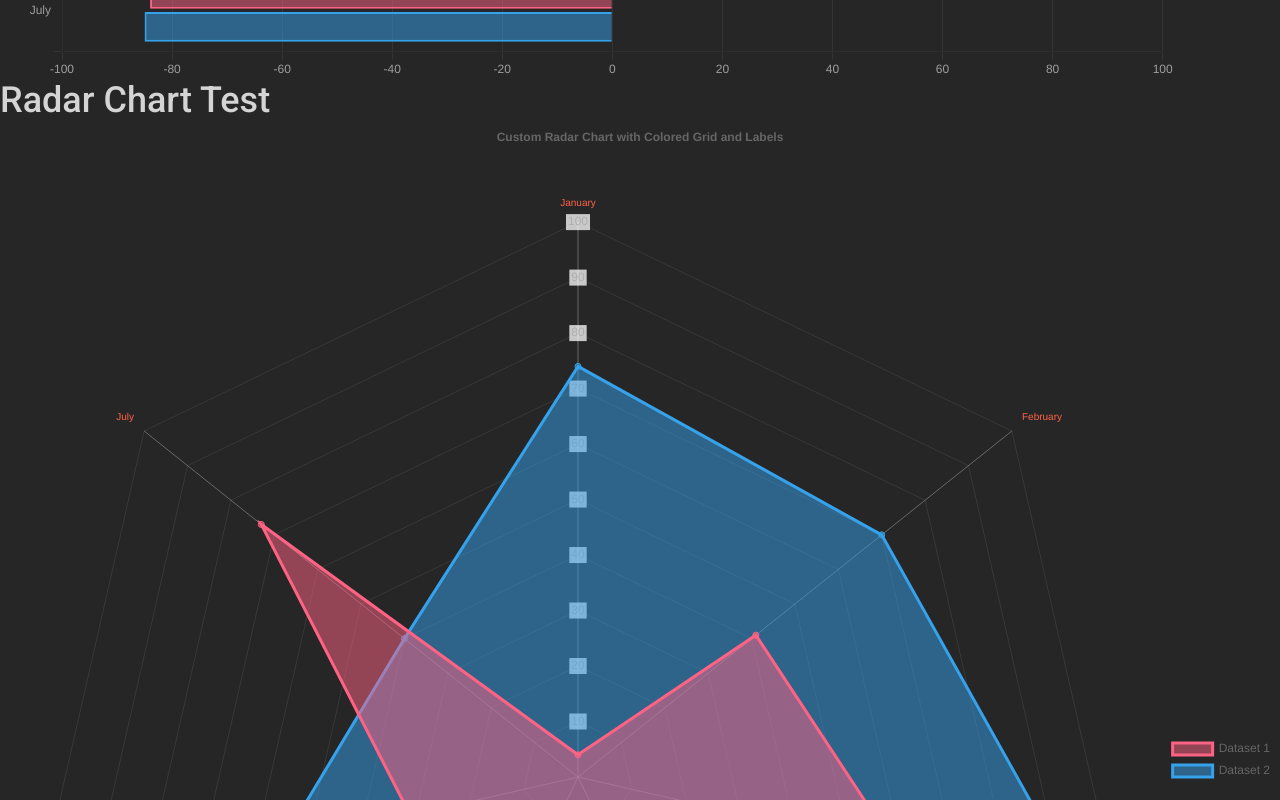
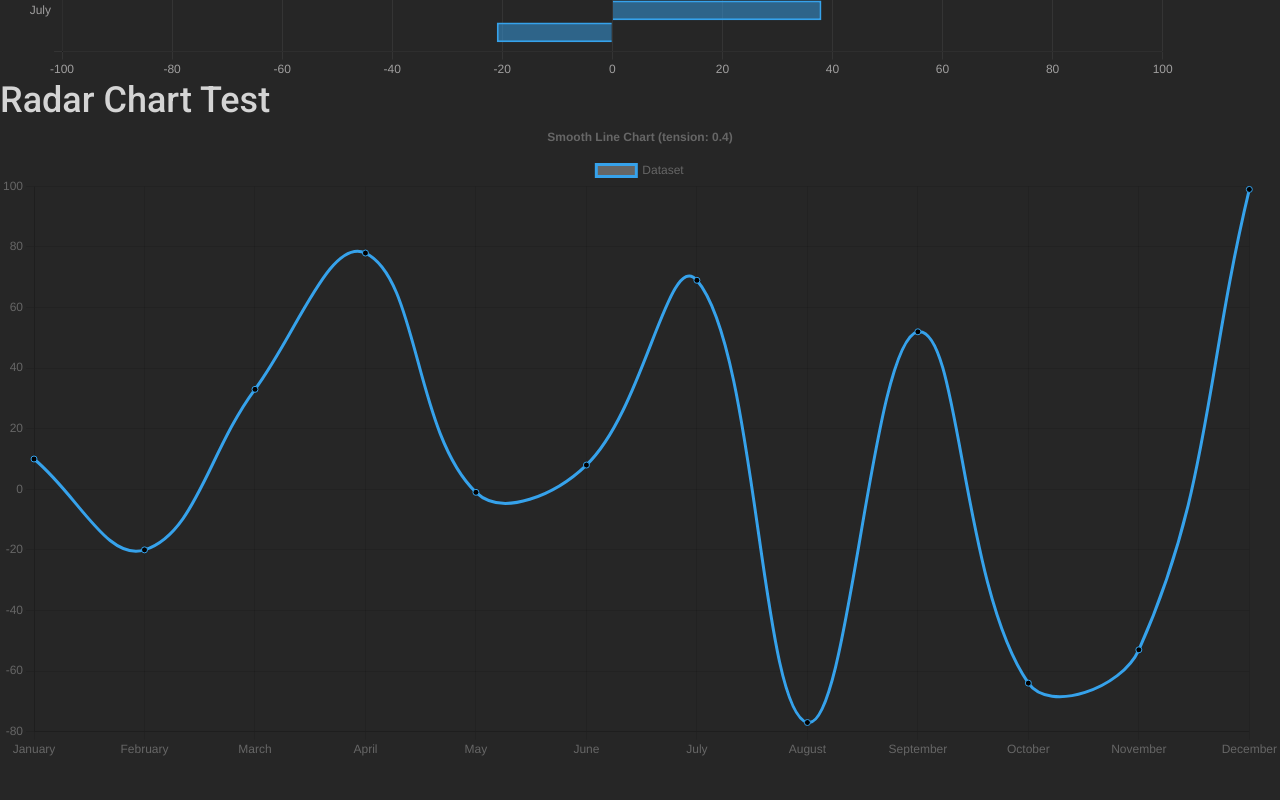
Before and after one commit to fwedwicc/FM-DailyUI, a React (Vite) app: page /#/day18 in a window 1280 px wide. Shown: the part 600-1400 px from the top of the page. After the commit the page ends 1360 px from the top, so only its background shows below. Built offline with nearby package versions, Linux system fonts and the light colour scheme; what @codaworks/react-glow would draw is missing.

Commit message:
"Refactor Day18 component: replace Radar chart with Line chart, update chart configurations and data generation"

```diff
--- a/src/pages/Day18.jsx
+++ b/src/pages/Day18.jsx
@@ -2,14 +2,14 @@ import React from 'react'
 import useLenisScroll from '../hooks/useLenisScroll'
 import useScrollToTop from '../hooks/useScrollToTop';
 import { motion } from 'framer-motion'
-import { Bar, Radar } from 'react-chartjs-2';
-import { Chart as ChartJS, RadialLinearScale, PointElement, LineElement, Filler, CategoryScale, LinearScale, BarElement, Title, Tooltip, Legend } from 'chart.js';
+import { Bar, Line } from 'react-chartjs-2';
+import { Chart as ChartJS, PointElement, LineElement, Filler, CategoryScale, LinearScale, BarElement, Title, Tooltip, Legend } from 'chart.js';
 
 // Register required Chart.js components
-ChartJS.register(RadialLinearScale, PointElement, LineElement, Filler, CategoryScale, LinearScale, BarElement, Title, Tooltip, Legend);
+ChartJS.register(PointElement, LineElement, Filler, CategoryScale, LinearScale, BarElement, Title, Tooltip, Legend);
 
 const Utils = {
-  months: ({ count }) => ['January', 'February', 'March', 'April', 'May', 'June', 'July'].slice(0, count),
+  months: ({ count }) => ['January', 'February', 'March', 'April', 'May', 'June', 'July', 'August', 'September', 'October', 'November', 'December'].slice(0, count),
   numbers: ({ count, min, max }) => Array.from({ length: count }, () => Math.floor(Math.random() * (max - min + 1)) + min),
   CHART_COLORS: {
     red: 'rgba(255, 99, 132, 1)',
@@ -18,61 +18,56 @@ const Utils = {
   transparentize: (color, opacity) => color.replace('1)', `${opacity})`)
 };
 
-const RadarChart = () => {
-  const DATA_COUNT = 7;
-  const NUMBER_CFG = { count: DATA_COUNT, min: 0, max: 100 };
+const inputs = {
+  min: -100,
+  max: 100,
+  count: 12,
+  decimals: 2,
+  continuity: 1
+};
 
-  const labels = Utils.months({ count: DATA_COUNT });
+// Generate labels for the chart
+const generateLabels = () => {
+  return Utils.months({ count: inputs.count });
+};
+
+// Generate data for the chart
+const generateData = () => {
+  return Utils.numbers(inputs);
+};
+
+const LineChart = () => {
   const data = {
-    labels: labels,
+    labels: generateLabels(),
     datasets: [
       {
-        label: 'Dataset 1',
-        data: Utils.numbers(NUMBER_CFG),
-        borderColor: Utils.CHART_COLORS.red,
-        backgroundColor: Utils.transparentize(Utils.CHART_COLORS.red, 0.5),
-      },
-      {
-        label: 'Dataset 2',
-        data: Utils.numbers(NUMBER_CFG),
+        label: 'Dataset',
+        data: generateData(),
         borderColor: Utils.CHART_COLORS.blue,
-        backgroundColor: Utils.transparentize(Utils.CHART_COLORS.blue, 0.5),
+        backgroundColor: Utils.transparentize(Utils.CHART_COLORS.blue),
+        fill: false,
+        tension: 0.4, // Enable smoothing by setting tension
       }
-    ],
+    ]
   };
 
-  // Radar Chart Configuration
   const options = {
     responsive: true,
-    scales: {
-      r: { // Radar charts use the 'r' scale for radial layout
-        angleLines: {
-          color: 'rgba(173, 172, 172, 0.5)', // Lines radiating from the center
-        },
-        grid: {
-          color: 'rgba(128, 128, 128, 0.2)', // Circular grid line color
-        },
-        pointLabels: {
-          color: '#FF6347', // Color of the labels around the radar
-        },
-        ticks: {
-          display: true,
-          color: 'rgba(173, 172, 172, 0.9)', // Tick marks on radar axes
-        },
-      },
-    },
     plugins: {
-      legend: {
-        position: 'right',
+      filler: {
+        propagate: false,
       },
       title: {
         display: true,
-        text: 'Custom Radar Chart with Colored Grid and Labels',
-      },
+        text: (ctx) => 'Smooth Line Chart (tension: 0.4)',
+      }
+    },
+    interaction: {
+      intersect: false, // Disable intersection to allow hovering without crossing
     },
   };
 
-  return <Radar data={data} options={options} />;
+  return <Line data={data} options={options} />;
 };
 
 const HorizontalBarChart = () => {
@@ -91,6 +86,12 @@ const HorizontalBarChart = () => {
       },
       {
         label: 'Dataset 2',
+        data: Utils.numbers(NUMBER_CFG),
+        borderColor: Utils.CHART_COLORS.blue,
+        backgroundColor: Utils.transparentize(Utils.CHART_COLORS.blue, 0.5),
+      },
+      {
+        label: 'Dataset 3',
         data: Utils.numbers(NUMBER_CFG),
         borderColor: Utils.CHART_COLORS.blue,
         backgroundColor: Utils.transparentize(Utils.CHART_COLORS.blue, 0.5),
@@ -156,7 +157,7 @@ const Day18 = () => {
       <h1 className='text-4xl text-neutral-300'>Horizontal Bar Chart Test</h1>
       <HorizontalBarChart />
       <h1 className='text-4xl text-neutral-300'>Radar Chart Test</h1>
-      <RadarChart />
+      <LineChart />
     </motion.div>
   )
 }
```
